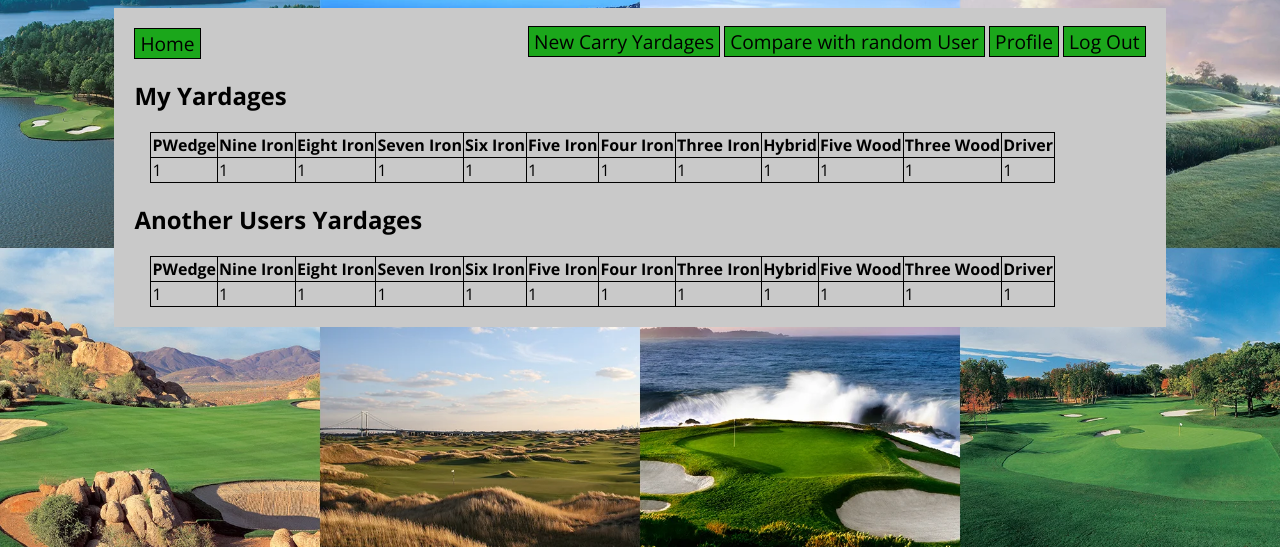
After one commit to DominicBarnett/Carry-Caddie, a Flask app: page /compare in a window 1280 px wide. The commit adds this page. Shown: the top 547 px of the page. Run offline with Flask 3, Linux system fonts and the light colour scheme; a user stored in the database is signed in; tables that the repository leaves empty hold one stand-in row (values such as "Sample post").

Commit message:
Plane completed
The bicycle was actually the skateboard, the car was the bicycle and the plane is the car

```diff
--- a/GolfCarry_App/main/routes.py
+++ b/GolfCarry_App/main/routes.py
@@ -1,4 +1,5 @@
 from flask import Blueprint, request, render_template, redirect, url_for, flash
+import random
 from datetime import date, datetime
 from flask_login import login_required, current_user
 from GolfCarry_App.models import User, CarryYardages, ProAverageCarryYardages
@@ -94,13 +95,11 @@ def user_profile():
     return render_template('userhome.html', user_yardages=user_yardages, Pro_yardages=pro)
 
 
-# pro = ProAverageCarryYardages()
-
-# print(pro.Driver)
-
-
-# @main.route('/favorite_characters_list')
-# @login_required
-# def favorite_characters_list():
-#     user_characters_list = current_user.favorite_characters_list_items
-#     return render_template('favorite_characters_list.html', character_list=user_characters_list)
+@main.route('/compare')
+@login_required
+def compare_users():
+    total_users = User.query.count()
+    random_user_id = random.randint(1, total_users)
+    user_yardages = CarryYardages.query.filter_by(created_by_id=current_user.id).all()
+    random_user = CarryYardages.query.filter_by(created_by_id=User.query.filter_by(id=random_user_id).first().id).all()
+    return render_template('compare.html', user_yardages=user_yardages, Pro_yardages=random_user)
--- a/GolfCarry_App/templates/base.html
+++ b/GolfCarry_App/templates/base.html
@@ -16,6 +16,7 @@
                 <div>
                     {% if current_user.is_authenticated %}
                         <a href="/new_carryyardages">New Carry Yardages</a>
+                        <a href="/compare">Compare with random User</a>
                         <a href="/profile">Profile</a>
                         <a href="/logout">Log Out</a>
                     {% else %}
--- /dev/null
+++ b/GolfCarry_App/templates/compare.html
@@ -0,0 +1,87 @@
+{% extends 'base.html' %} {% block content %}
+
+<h2>My Yardages</h2>
+<table>
+  <thead>
+    <tr>
+      <th class="user-clubs">PWedge</th>
+      <th class="user-clubs">Nine Iron</th>
+      <th class="user-clubs">Eight Iron</th>
+      <th class="user-clubs">Seven Iron</th>
+      <th class="user-clubs">Six Iron</th>
+      <th class="user-clubs">Five Iron</th>
+      <th class="user-clubs">Four Iron</th>
+      <th class="user-clubs">Three Iron</th>
+      <th class="user-clubs">Hybrid</th>
+      <th class="user-clubs">Five Wood</th>
+      <th class="user-clubs">Three Wood</th>
+      <th class="user-clubs">Driver</th>
+    </tr>
+  </thead>
+  <tbody>
+    {% for yardage in user_yardages %}
+    <tr>
+      <td class="user-yardages">{{ yardage.PWedge }}</td>
+      <td class="user-yardages">{{ yardage.Nine_Iron }}</td>
+      <td class="user-yardages">{{ yardage.Eight_Iron }}</td>
+      <td class="user-yardages">{{ yardage.Seven_Iron }}</td>
+      <td class="user-yardages">{{ yardage.Six_Iron }}</td>
+      <td class="user-yardages">{{ yardage.Five_Iron }}</td>
+      <td class="user-yardages">{{ yardage.Four_Iron }}</td>
+      <td class="user-yardages">{{ yardage.Three_Iron }}</td>
+      <td class="user-yardages">{{ yardage.Hybrid }}</td>
+      <td class="user-yardages">{{ yardage.Five_Wood }}</td>
+      <td class="user-yardages">{{ yardage.Three_Wood }}</td>
+      <td class="user-yardages">{{ yardage.Driver }}</td>
+    </tr>
+    {% else %}
+    <tr>
+      <td colspan="12">No yardages recorded yet.</td>
+    </tr>
+    {% endfor %}
+  </tbody>
+</table>
+
+
+<h2>Another Users Yardages</h2>
+<table>
+  <thead>
+            <tr>
+                <th class="pro-clubs">PWedge</th>
+                <th class="pro-clubs">Nine Iron</th>
+                <th class="pro-clubs">Eight Iron</th>
+                <th class="pro-clubs">Seven Iron</th>
+                <th class="pro-clubs">Six Iron</th>
+                <th class="pro-clubs">Five Iron</th>
+                <th class="pro-clubs">Four Iron</th>
+                <th class="pro-clubs">Three Iron</th>
+                <th class="pro-clubs">Hybrid</th>
+                <th class="pro-clubs">Five Wood</th>
+                <th class="pro-clubs">Three Wood</th>
+                <th class="pro-clubs">Driver</th>
+            </tr>
+        </thead>
+        <tbody>
+          {% for yardage in Pro_yardages %}
+          <tr>
+            <td class="user-yardages">{{ yardage.PWedge }}</td>
+            <td class="user-yardages">{{ yardage.Nine_Iron }}</td>
+            <td class="user-yardages">{{ yardage.Eight_Iron }}</td>
+            <td class="user-yardages">{{ yardage.Seven_Iron }}</td>
+            <td class="user-yardages">{{ yardage.Six_Iron }}</td>
+            <td class="user-yardages">{{ yardage.Five_Iron }}</td>
+            <td class="user-yardages">{{ yardage.Four_Iron }}</td>
+            <td class="user-yardages">{{ yardage.Three_Iron }}</td>
+            <td class="user-yardages">{{ yardage.Hybrid }}</td>
+            <td class="user-yardages">{{ yardage.Five_Wood }}</td>
+            <td class="user-yardages">{{ yardage.Three_Wood }}</td>
+            <td class="user-yardages">{{ yardage.Driver }}</td>
+          </tr>
+          {% else %}
+          <tr>
+            <td colspan="12">No yardages recorded yet.</td>
+          </tr>
+          {% endfor %}
+  </tbody>
+</table>
+{% endblock %}
```
